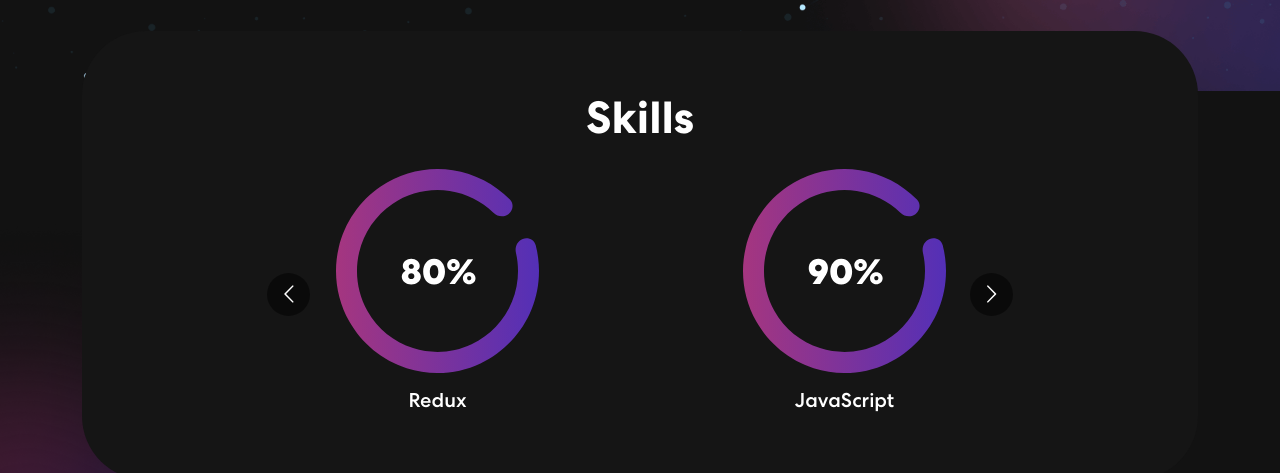
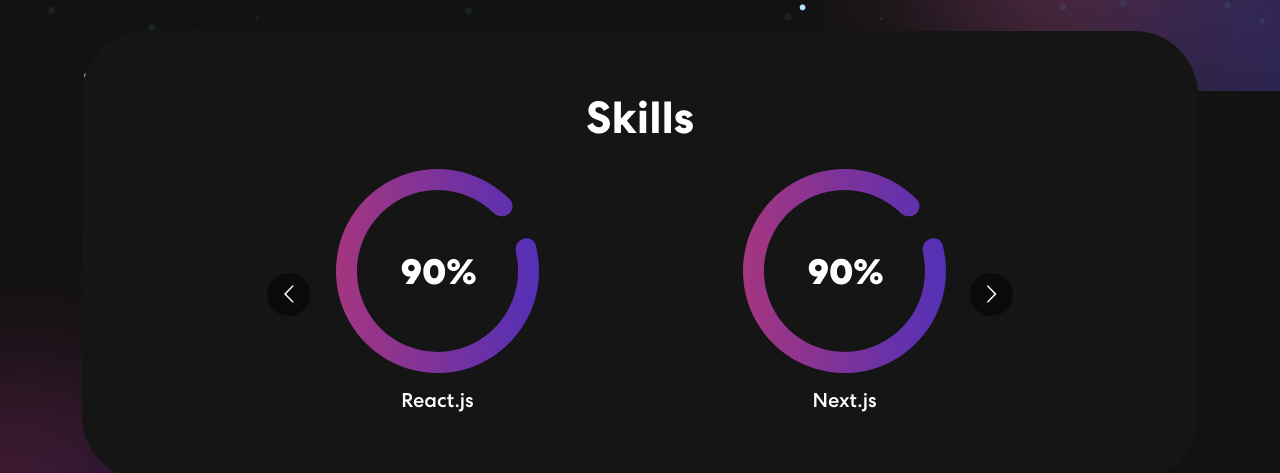
Before and after one commit to NoobCoderY/PortFolio_, a React (Create React App) app: page / in a window 1280 px wide. Shown: the part 708-1181 px from the top of the page. Built offline with nearby package versions, Linux system fonts and the light colour scheme.

Commit message:
update skill

```diff
--- a/src/components/Projects.js
+++ b/src/components/Projects.js
@@ -47,6 +47,7 @@
       title: "ToDo APP",
       description: "React.js Local Storage",
       imgUrl: projImg5,
+      link:"https://github.com/NoobCoderY/FullStackTaskBoardFrontend"
 
     },
 
--- a/src/components/Skills.js
+++ b/src/components/Skills.js
@@ -1,3 +1,4 @@
+/* eslint-disable jsx-a11y/img-redundant-alt */
 import meter1 from "../assets/img/meter1.svg";
 import meter2 from "../assets/img/meter2.svg";
 import meter3 from "../assets/img/meter3.svg";
@@ -50,16 +51,21 @@
                 </div>
                 <div className="item">
                   <img src={meter3} alt="Image" />
+                  <h5>JavaScript</h5>
+                </div>
+                <div className="item">
+                  <img src={meter3} alt="Image" />
                   <h5>React.js</h5>
+                </div>
+                <div className="item">
+                  <img src={meter3} alt="Image" />
+                  <h5>Next.js</h5>
                 </div>
                 <div className="item">
                 <img src={meter2} alt="Image" />
                 <h5>Redux</h5>
               </div>
-                <div className="item">
-                <img src={meter3} alt="Image" />
-                <h5>JavaScript</h5>
-              </div>
+
                 <div className="item">
                   <img src={meter2} alt="Image" />
                   <h5>TypeScript</h5>
@@ -89,6 +95,11 @@
                   <h5> graphql
                   </h5>
                 </div>
+                <div className="item">
+                  <img src={meter2} alt="Image" />
+                  <h5> Supabase
+                  </h5>
+                </div>
               </Carousel>
             </div>
           </div>
```
